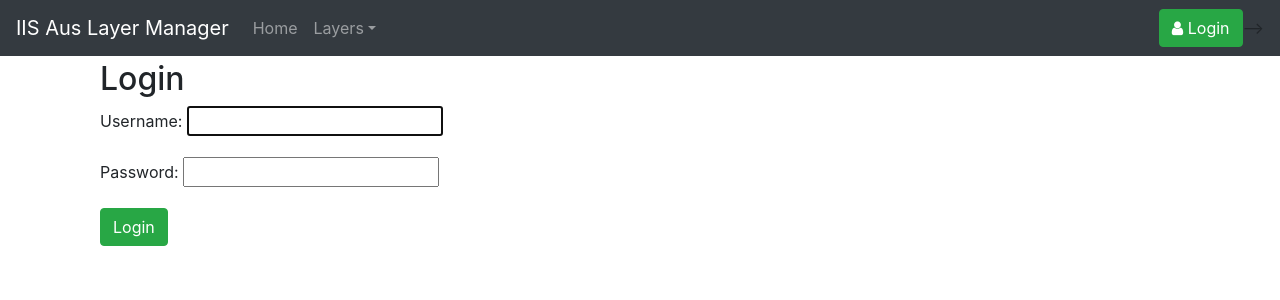
After one commit to FelipeSBarros/IISLayersManager, a Django app: page /accounts/login/ in a window 1280 px wide. The commit adds this page. Shown: the top 300 px of the page. Run offline with Django 3.2, Linux system fonts and the light colour scheme; some libraries are stand-ins or nearby versions.

Commit message:
add login logout system

```diff
--- a/IISLayersManager/settings.py
+++ b/IISLayersManager/settings.py
@@ -121,3 +121,6 @@ USE_TZ = True
 
 STATIC_URL = '/static/'
 STATIC_ROOT = os.path.join(BASE_DIR, 'static')
+
+LOGIN_REDIRECT_URL = '/'
+LOGOUT_REDIRECT_URL = '/'
--- a/IISLayersManager/urls.py
+++ b/IISLayersManager/urls.py
@@ -19,4 +19,5 @@ from django.urls import path, include
 urlpatterns = [
     path('admin/', admin.site.urls),
     path('', include('iislayers.urls')),
+    path('accounts/', include('django.contrib.auth.urls')),
 ]
--- a/iislayers/templates/includes/nav.html
+++ b/iislayers/templates/includes/nav.html
@@ -19,27 +19,25 @@
                 </div>
             </li>
         </ul>
-        <!--<ul class="nav navbar-nav navbar-right">
+        <ul class="nav navbar-nav navbar-right">
             {% if user.is_authenticated %}
 
-            {% if user.is_superuser %}
+            <!--{% if user.is_superuser %}
                   <li class="nav-item">
                     <a role="button" class="btn btn-warning" href="#"> Crear usuario </a>
                   </li>
                   <li class="nav-item">' '</li>
 
-                {% endif %}
+                {% endif %}-->
 
             <li class="nav-item">
-                <a role="button" class="btn btn-danger" href="#">
-                    <span></span><span class="fa fa-sign-in"></span> Salir </a>
+                <a role="button" class="btn btn-danger" href="{% url 'logout' %}">
+                    <span></span><span class="fa fa-sign-in"></span> Logout </a>
             </li>
-
-
 
             {% else %}
             <li class="nav-item">
-                <a  role="button" class="btn navbar-btn btn-success" href="#">
+                <a  role="button" class="btn navbar-btn btn-success" href="{% url 'login' %}">
                     <span class="fa fa-user"></span> Login </a>
             </li>
             {% endif %}
--- a/iislayers/templates/layer_details.html
+++ b/iislayers/templates/layer_details.html
@@ -58,7 +58,7 @@
         </tr>
 
             <th class="text-right">
-                <i class="fa fa-github" aria-hidden="true">  URL</i></th>
+                <i class="fa fa-github fa-2x" aria-hidden="true"></i></th>
             <td><a href="{{ layer.repositoryUrl }}">{{ layer.repositoryUrl }}</a></td>
         </tr>
 
--- /dev/null
+++ b/iislayers/templates/registration/login.html
@@ -0,0 +1,20 @@
+{% extends "base.html" %}
+{% load static %}
+
+{% block content %}
+<div class="col-sm-8">
+<h2>Login</h2>
+<form method="post">
+  {% csrf_token %}
+  {{ form.as_p }}
+  <button type="submit" class="btn pull-righ btn-success"> Login </button>
+</form>
+</div>
+{% if user.is_superuser %}
+    <div class="col-sm-8">
+        <p><strong>No posee usuário?</strong></p>
+        <a role="button" class="btn pull-righ btn-warning" href="{% url 'signup' %}"> Crear usuario </a>
+    </div>
+{% endif %}
+
+{% endblock content %}
```
